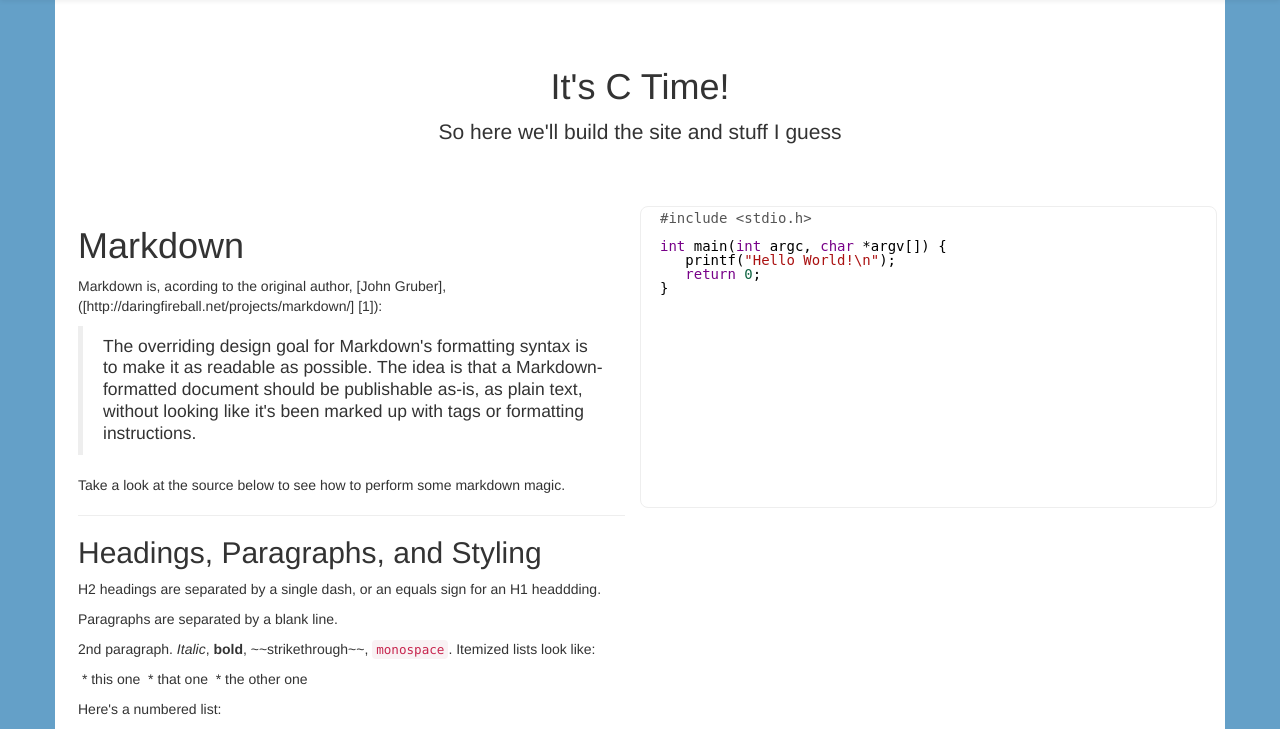
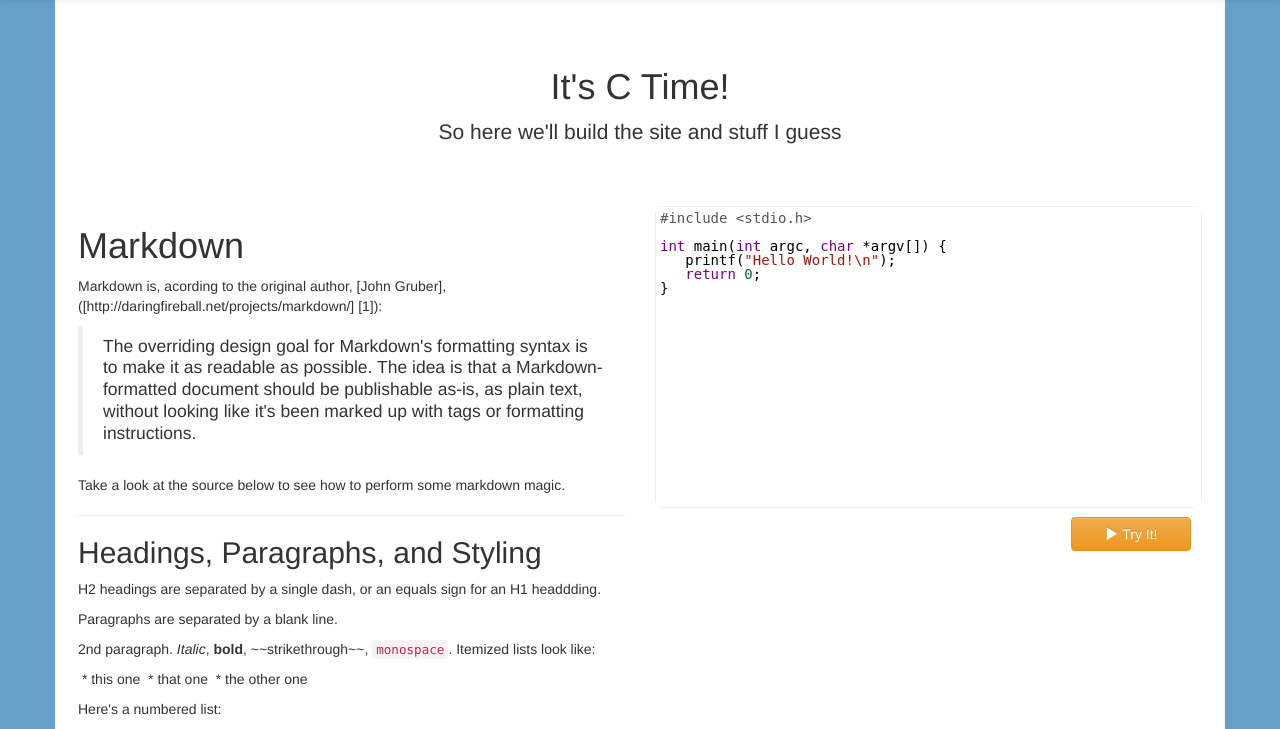
Before and after one commit to hshaheucleia/learn-c-online, a Flask app: page / in a window 1280 px wide. Shown: the part 51-780 px from the top of the page. Run offline with Flask 2, Linux system fonts and the light colour scheme; some libraries are stand-ins or nearby versions.

Commit message:
try it button

```diff
--- a/static/site.css
+++ b/static/site.css
@@ -51,6 +51,10 @@ body {
   border-bottom-color: #333;
 }
 
+#try-button {
+  width: 120px;
+  margin: 10px;
+}
 
 .code-column {
   border: 1px solid #eee;
--- a/static/site.js
+++ b/static/site.js
@@ -1,6 +1,8 @@
 //var fakeDelay = function(callback) { setTimeout(callback, 2000); };
 
 var converter = new Showdown.converter();
+
+$('#result').hide();
 
 var loadPage = function(file) {
   $('#page-content').empty();
@@ -60,3 +62,10 @@ var editor = CodeMirror.fromTextArea($('#code-editor')[0], {
     }
   }
 });
+
+$('#try-button').click(function() {
+
+  $('#result').slideDown();
+
+  $('#result').text('For Ben to fill in.'); // TODO: Ben
+});
--- a/templates/index.html
+++ b/templates/index.html
@@ -56,8 +56,8 @@
           <hr>
         </div>
 
-        <div class="col-md-6 code-column">
-
+        <div class="col-md-6">
+          <div class="code-column">
 <textarea id="code-editor">
 #include &lt;stdio.h&gt;
 
@@ -67,7 +67,14 @@ int main(int argc, char *argv[]) {
 }
 
 </textarea>
-
+            <div class="pull-right">
+              <button type="button" class="btn btn-warning" id="try-button"><i class="glyphicon glyphicon-play"></i> Try It!</button>
+            </div>
+          </div>
+          <div class="clearfix"></div>
+          <div class="result-column">
+            <pre id="result"></pre>
+          </div>
         </div>
       </div>
 
```
